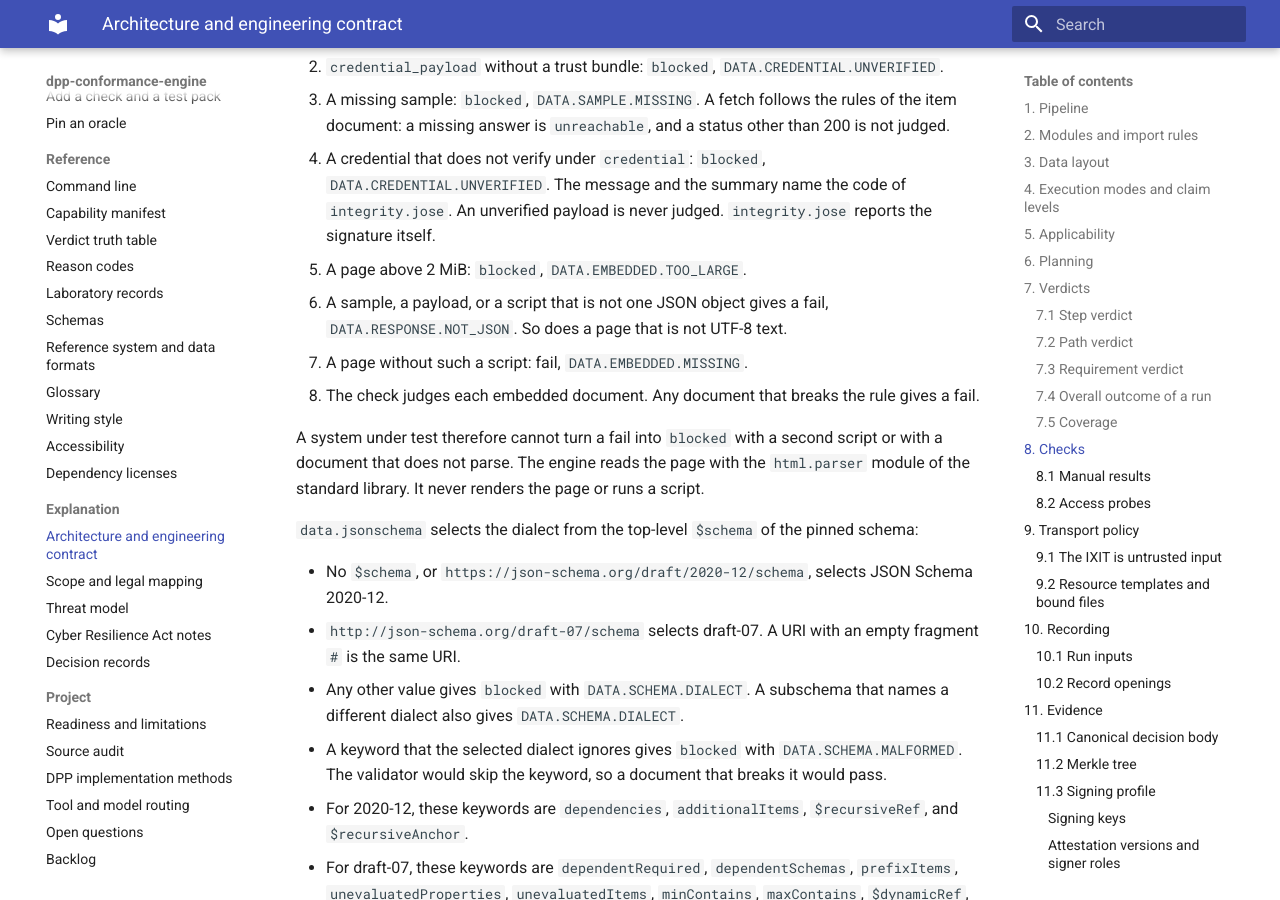
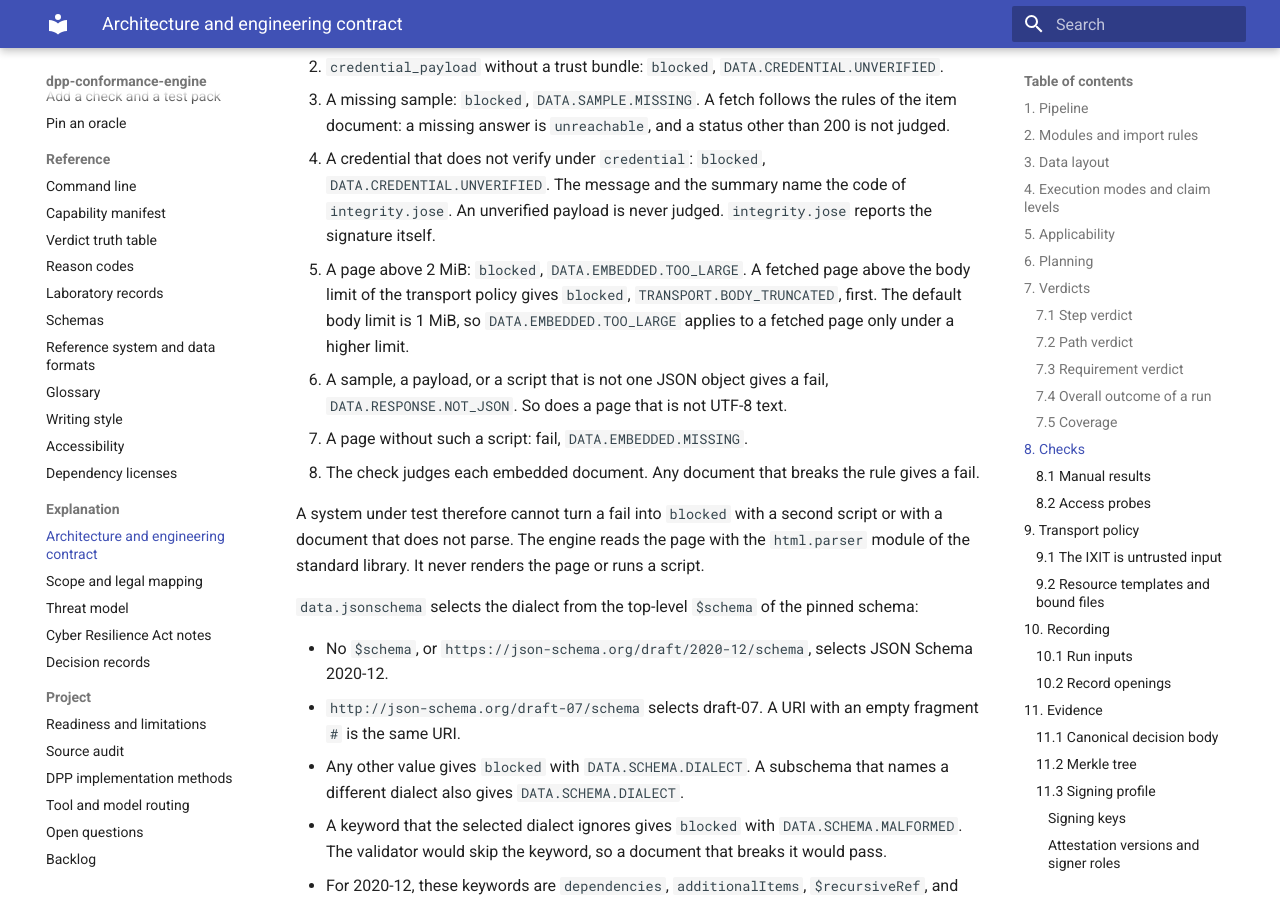
Before and after one commit to hadijannat/dpp-conformance-engine, an MkDocs documentation site: the page built from docs/explanation/architecture.md, in a window 1280 px wide and 900 px high, scrolled down 21737 px. Built offline with MkDocs 1.6.1 and Material for MkDocs 9.7.7, drawn with Linux system fonts in a browser that asks for light colours; the version menu is left out.

Commit message:
fix: apply wave 9 integration review findings
The changelog now records the changes of P2-24 and P2-25. It names the
data check sources, the parameter files and bound files, the redirect
hop statuses, follow_redirects, expected_redirect_statuses, the seven new
reason codes, and fault catalogue 0.13.0.

Row 5 of the data check sources in architecture section 8 now says that
a fetched page above the body limit of the transport policy gives
TRANSPORT.BODY_TRUNCATED first. A new test pins both size outcomes. The
code does not change.

Co-Authored-By: Claude Opus 5.5 <noreply@anthropic.com>

```diff
--- a/docs/explanation/architecture.md
+++ b/docs/explanation/architecture.md
@@ -715,7 +715,9 @@ row 1 and before row 2.
 4. A credential that does not verify under `credential`: `blocked`,
    `DATA.CREDENTIAL.UNVERIFIED`. The message and the summary name the code of `integrity.jose`.
    An unverified payload is never judged. `integrity.jose` reports the signature itself.
-5. A page above 2 MiB: `blocked`, `DATA.EMBEDDED.TOO_LARGE`.
+5. A page above 2 MiB: `blocked`, `DATA.EMBEDDED.TOO_LARGE`. A fetched page above the body limit
+   of the transport policy gives `blocked`, `TRANSPORT.BODY_TRUNCATED`, first. The default body
+   limit is 1 MiB, so `DATA.EMBEDDED.TOO_LARGE` applies to a fetched page only under a higher limit.
 6. A sample, a payload, or a script that is not one JSON object gives a fail,
    `DATA.RESPONSE.NOT_JSON`. So does a page that is not UTF-8 text.
 7. A page without such a script: fail, `DATA.EMBEDDED.MISSING`.
```
Also changed, not shown: CHANGELOG.md (+18 -0 lines), 1 other file.
